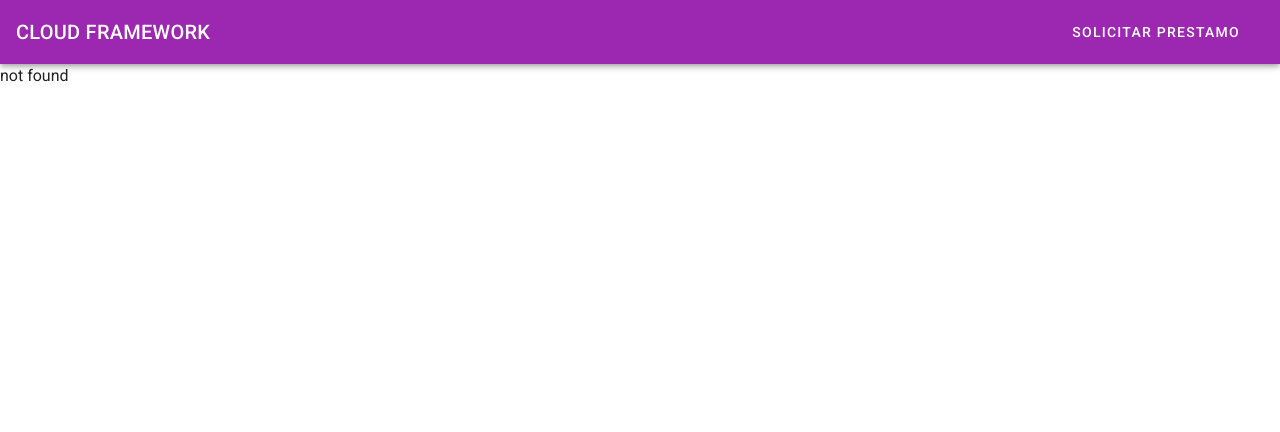
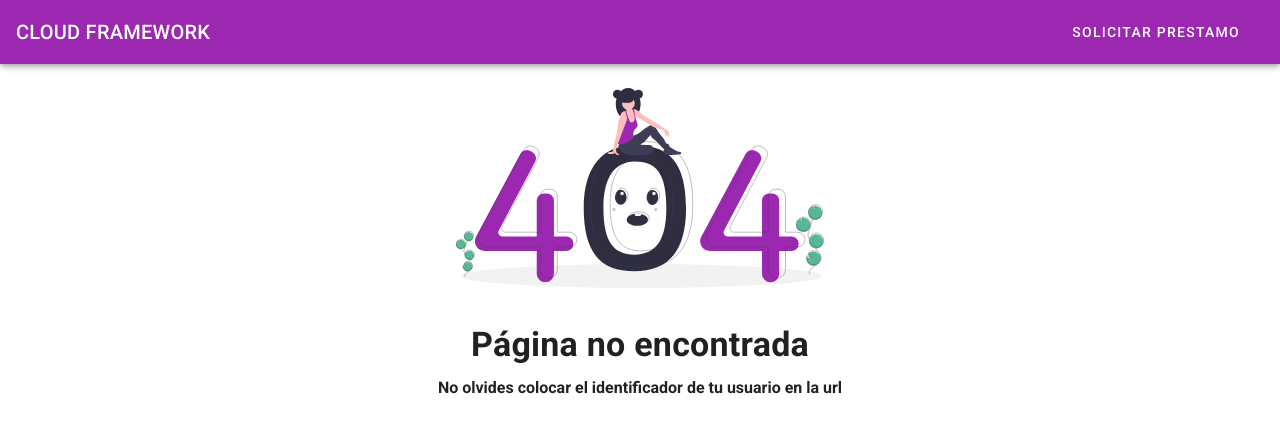
Before and after one commit to xjavierx1995/front-test-cloudframework, a Vue app: page /#/ in a window 1280 px wide. Before the commit this address had no page. Shown: the top 432 px of the page. Built offline with nearby package versions, Linux system fonts and the light colour scheme; what vuetify-money would draw is missing.

Commit message:
pagina welcome y not found

```diff
--- a/src/components/HomeComponent.vue
+++ b/src/components/HomeComponent.vue
@@ -3,7 +3,7 @@
     <v-row class="text-center">
       <v-col cols="12">
         <v-img
-          :src="require('../assets/logo.svg')"
+          :src="require('../assets/welcome.svg')"
           class="my-3"
           contain
           height="200"
--- a/src/components/NotFoundComponent.vue
+++ b/src/components/NotFoundComponent.vue
@@ -1,5 +1,25 @@
 <template>
-    <div>
-        not found
-    </div>
+    <v-container>
+    <v-row class="text-center">
+      <v-col cols="12">
+        <v-img
+          :src="require('../assets/404.svg')"
+          class="my-3"
+          contain
+          height="200"
+        />
+      </v-col>
+
+      <v-col class="mb-4">
+        <h4 class="display-1 font-weight-bold mb-3">
+          Página no encontrada
+        </h4>
+
+        <p class="subheading font-weight-bold">
+          No olvides colocar el identificador de tu usuario en la url
+        </p>
+      </v-col>
+
+    </v-row>
+  </v-container>
 </template>
```
Also changed, not shown: src/assets/404.svg (added), src/assets/welcome.svg (added).
